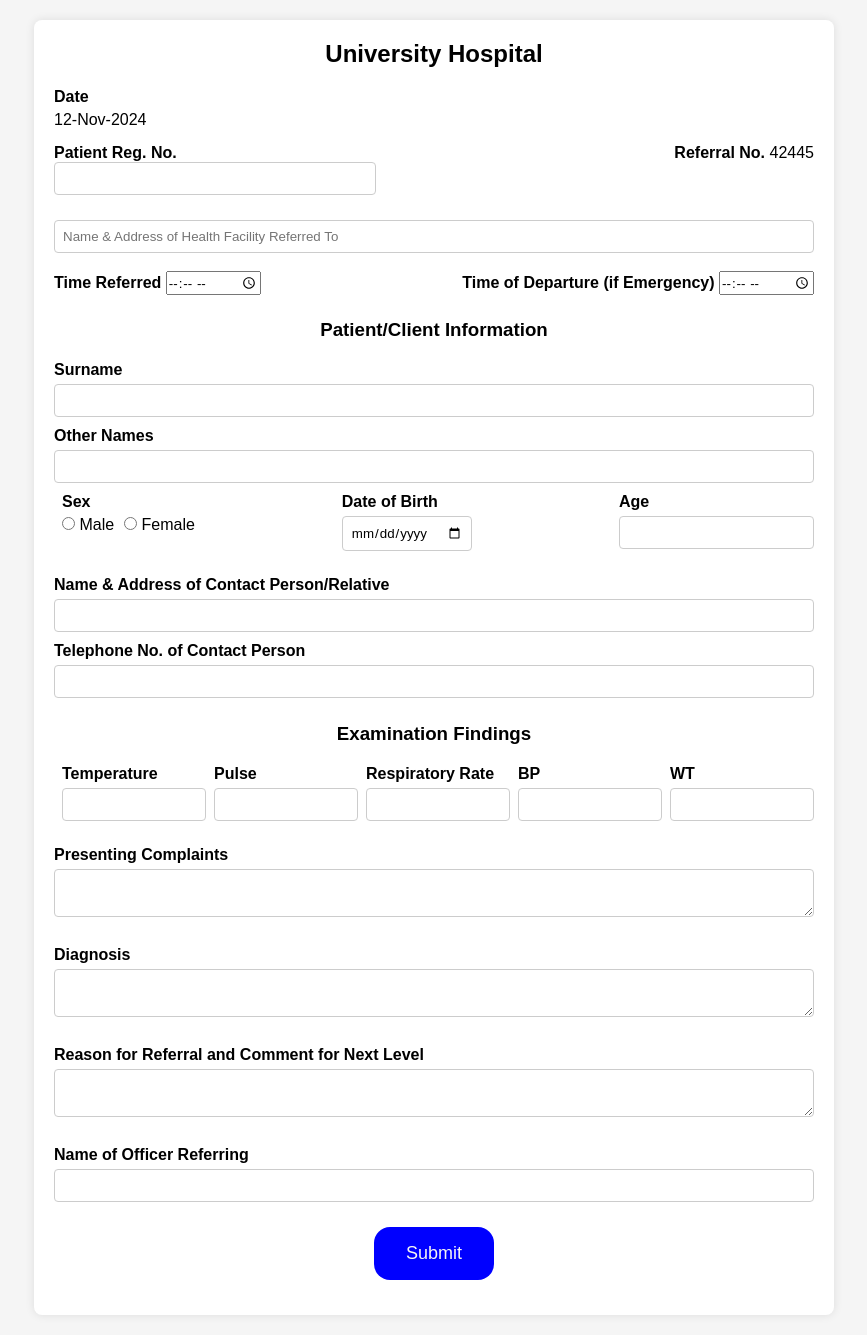
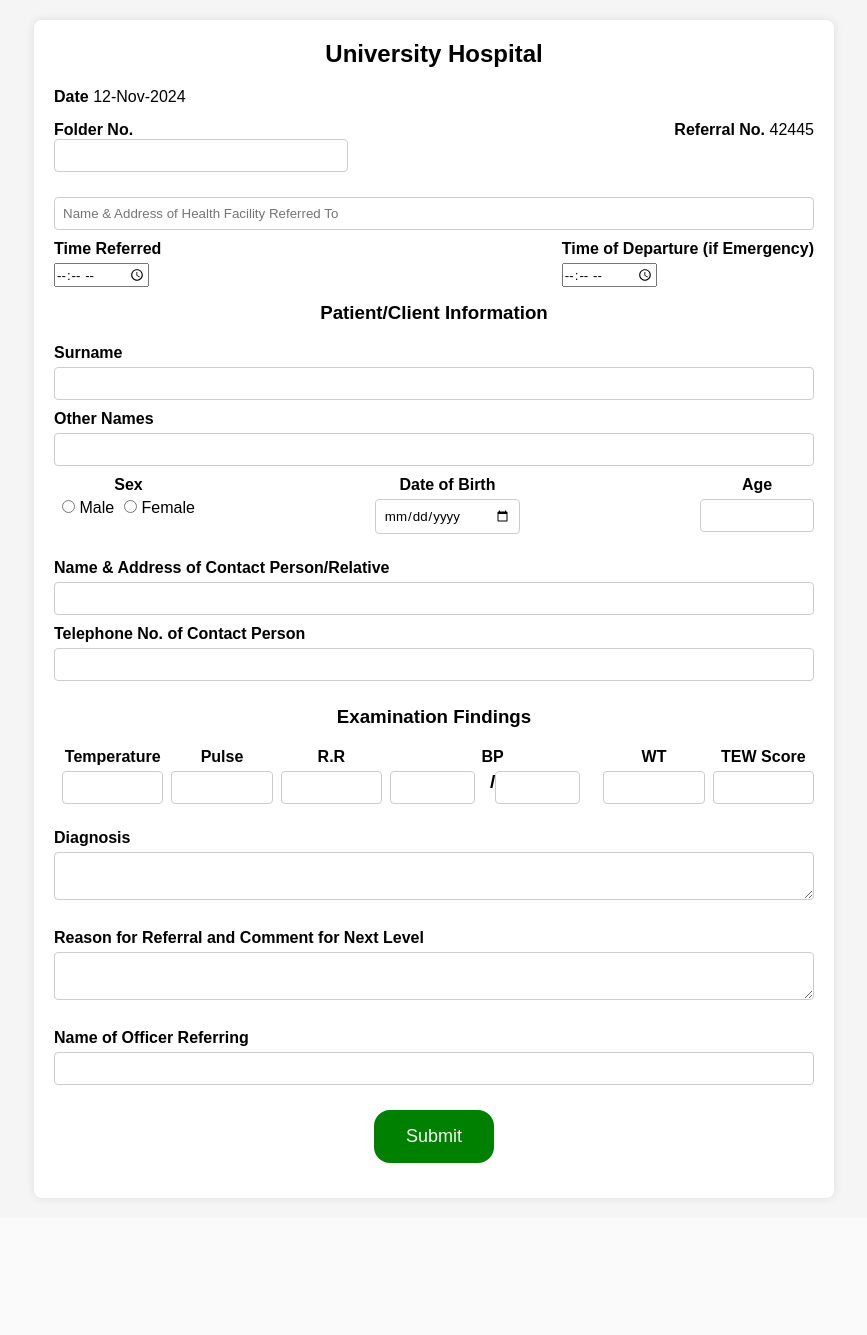
Before and after one commit to r3tr0t3ch/UHS-Referral, a Flask app: page / in a window 1280 px wide. Shown: the whole page, without its empty margins (206-1073 px from the left). After the commit the page ends 1200 px from the top, so only its background shows below. Run offline with Flask 3, Linux system fonts and the light colour scheme.

Commit message:
1. Moved all JS to a separate file. 2. Added a js scripts that checks if a number is already in the db and populates selected entries upon selection. 3. Changed favicon to that of the institution. 4. Changed colour of submit button to green. 5. Changed type from text to number for pulse, r,r and tew score.

```diff
--- a/main.py
+++ b/main.py
@@ -32,6 +32,7 @@ class ReferralInfo(db.Model):
     __tablename__ = "referral_info"
     id = db.Column(db.Integer, primary_key=True)
     referral_no = db.Column(db.String(6), nullable=False)
+    referral_date = db.Column(db.Date, nullable=False)
 
     patient_id = db.Column(db.Integer, db.ForeignKey("patient_info.id"))
     patient_referred = db.relationship("PatientInfo", back_populates="referralinfo")
@@ -39,14 +40,18 @@ class ReferralInfo(db.Model):
     referred_from = db.Column(db.String(200), nullable=False, default="University Hospital, KNUST")
     referral_time = db.Column(db.String(15), nullable=False)
     departure_time = db.Column(db.String(15), nullable=False)
+
     # vitals
     temperature = db.Column(db.Float, nullable=False)
     pulse = db.Column(db.Integer, nullable=False)
     resp_rate = db.Column(db.Integer, nullable=True)
-    bp = db.Column(db.String(7), nullable=False)
+    bp_sys = db.Column(db.Integer, nullable=False)
+    bp_dias = db.Column(db.Integer, nullable=False)
     weight = db.Column(db.Float, nullable=True)
+    tews = db.Column(db.Integer, nullable=False)
+
     # mos entry
-    patient_complaints = db.Column(db.String(250), nullable=False)
+
     diagnosis = db.Column(db.String(100), nullable=False)
     referral_comment = db.Column(db.String(250), nullable=False)
     mo = db.Column(db.String(100), nullable=False)
@@ -92,7 +97,6 @@ def save_patientinfo():
     patient.relative = relative
     patient.relative_contact = relative_contact
 
-
     db.session.add(patient)
     db.session.commit()
 
@@ -100,62 +104,76 @@ def save_patientinfo():
 def save_referralinfo():
     """Collects Referral specific Info from form and saves to the database."""
     patient_reg_no = request.form["patient-reg-no"]
+
+    referral_date = today
     facility_referred = request.form["facility-referred"]
     time_referred = request.form["time-referred"]
     departure_time = request.form["departure-time"]
 
-    temperature = request.form["temperature"]
-    pulse = request.form["pulse"]
-    resp_rate = request.form["respiratory-rate"]
-    bp = request.form["bp"]
-    weight = request.form["weight"]
+    temperature = float(request.form["temperature"])
+    pulse = int(request.form["pulse"])
+    resp_rate = int(request.form["respiratory-rate"])
+    bp_sys = int(request.form["systolic"])
+    bp_dias = int(request.form["diastolic"])
+    weight = float(request.form["weight"])
+    tews = int(request.form["tewsCode"])
 
-    complaints = request.form["complaints"]
+    # complaints = request.form["complaints"]
     diagnosis = request.form['diagnosis']
     referral_comment = request.form['referral-comments']
     mo = request.form['officer-name']
 
     referral = ReferralInfo()
     referral.patient_referred = PatientInfo.query.filter_by(patient_no=patient_reg_no).first()
+    referral.referral_date = referral_date
     referral.referral_no = referral_no
     referral.referral_time = time_referred
     referral.departure_time = departure_time
     referral.temperature = temperature
     referral.pulse = pulse
     referral.resp_rate = resp_rate
-    referral.bp = bp
+    referral.bp_sys = bp_sys
+    referral.bp_dias = bp_dias
     referral.weight = weight
-    referral.patient_complaints = complaints
+    referral.tews = tews
+    # referral.patient_complaints = complaints
     referral.diagnosis = diagnosis
     referral.referral_comment = referral_comment
     if facility_referred:
         referral.referred_from = facility_referred
-    else:
-        pass
     referral.mo = mo
 
     db.session.add(referral)
     db.session.commit()
 
 
-@app.route('/check_patient', methods=['POST'])
-def check_patient():
-    patient_no = request.json.get('patient_reg_no')  # Assuming you're using JSON data
-    patient = PatientInfo.query.filter_by(patient_no=patient_no).first()
+@app.route('/api/search-patients', methods=['GET'])
+def search_patients():
+    query = request.args.get('query', '')
 
-    if patient:
-        # Return the patient data as JSON
-        return jsonify({
-            "status": "success",
-            "patient": {
-                "patient_no": patient.patient_no,
-                "name": patient.name,
-                "dob": patient.dob,
-                # Add other relevant fields here
-            }
+    if len(query) < 3:
+        return jsonify([])
+
+    # Search for patients where patient_no contains the query
+    patients = PatientInfo.query.filter(
+        PatientInfo.patient_no.ilike(f'%{query}%')
+    ).all()
+
+    # Format the results
+    results = []
+    for patient in patients:
+        results.append({
+            'registrationNumber': patient.patient_no,
+            'surname': patient.last_name,
+            'otherNames': patient.other_names,
+            'sex': patient.sex,
+            'dateOfBirth': patient.dob.strftime('%Y-%m-%d'),
+            'age': patient.age,
+            'contactPerson': patient.relative,
+            'contactNumber': patient.relative_contact
         })
-    else:
-        return jsonify({"status": "not_found"}), 404
+
+    return jsonify(results)
 
 
 @app.route('/log', methods=['POST', 'GET'])
--- a/static/styles.css
+++ b/static/styles.css
@@ -3,7 +3,7 @@
   margin: 0;
   padding: 0;
   font-family: Arial, sans-serif;
-
+  /* border: 1px solid red; */
 }
 
 body {
@@ -24,7 +24,7 @@ body {
   width: 100%;
 }
 
-
+.one label,
 .two label {
   display: inline;
 }
@@ -37,22 +37,22 @@ body {
   justify-content: space-between;
 }
 
-.time {
-margin-top: .5rem;
-margin-bottom: 1.5rem;
-}
-
-.time label{
-display:inline;
-}
-
-
 .client,
 .findings {
   display: flex;
   flex-direction: column;
   margin-left: 0.5rem;
+  text-align: center;
 }
+
+.p-age {
+    width: 15%;
+}
+
+.BP-Values {
+  display: flex;
+}
+
 
 h2,
 h3 {
@@ -64,20 +64,37 @@ h3 {
   margin-bottom: 15px;
 }
 
-label {
+label,
+.bp {
   display: block;
   font-weight: bold;
   margin-bottom: 5px;
 }
 
+input[type="number"],
 input[type="text"],
 input[type="date"],
 textarea {
   width: 100%;
   padding: 8px;
   margin-bottom: 10px;
+  margin-right: 15px;
   border: 1px solid #ccc;
   border-radius: 4px;
+}
+
+#systolic,
+#diastolic {
+  width: 50%;
+  padding: 8px;
+  margin-bottom: 10px;
+  border: 1px solid #ccc;
+  border-radius: 4px;
+}
+
+.slash {
+  font-size: larger;
+  font-weight: 800;
 }
 
 #patient-reg-no {
@@ -98,16 +115,50 @@ textarea {
   font-weight: normal;
 }
 
+.findings label,
+.bp {
+    text-align: center;
+}
+
 .twelve {
-  display: flex;
-  justify-content: center;
+    display: flex;
+    justify-content: center;
 }
 
 button {
   padding: 1rem 2rem;
-  background-color: blue;
+  background-color: green;
   color: whitesmoke;
   border-radius: 1rem;
   border: none;
   font-size: large;
+  margin: 0 auto;
 }
+
+#suggestions {
+    position: absolute;
+    width: 20%;
+    max-height: 100px;
+    overflow-y: auto;
+    background-color: white;
+    border: 1px solid #ddd;
+    border-top: none;
+    border-radius: 0 0 4px 4px;
+    box-shadow: 0 2px 4px rgba(0,0,0,0.1);
+    z-index: 1000;
+    display: none;
+}
+
+.suggestion-item {
+    padding: 8px 12px;
+    cursor: pointer;
+}
+
+.suggestion-item:hover {
+    background-color: #f5f5f5;
+}
+
+/* Make sure the parent of the input and suggestions has relative positioning */
+.current-date {
+    position: relative;
+}
--- a/templates/index.html
+++ b/templates/index.html
@@ -5,11 +5,13 @@
     <meta http-equiv="X-UA-Compatible" content="IE=edge" />
     <meta name="viewport" content="width=device-width, initial-scale=1.0" />
     <title>Hospital Referral Form</title>
+    <link rel="shortcut icon" href="{{ url_for('static', filename='favicon.ico') }}">
     <link rel="stylesheet" href="{{url_for('static', filename='styles.css')}}" />
 
   </head>
   <body>
     <div class="form-container">
+<!--      <h2><img src="{{url_for('static', filename='UHS_LOGO.png')}}">University Hospital</h2>-->
       <h2>University Hospital</h2>
 
       <form action="/log" method="post">
@@ -21,9 +23,9 @@
 
         <div class="form-section two">
           <div class="patient-registration">
-            <label for="patient-reg-no">Patient Reg. No.</label>
-            <input type="text" id="patient-reg-no" name="patient-reg-no" />
-
+            <label for="patient-reg-no">Folder No.</label>
+            <input type="text" id="patient-reg-no" name="patient-reg-no" autocomplete="off" oninput="fetchPatientSuggestions(this.value)"/>
+            <div id="suggestions"></div>
           </div>
 
 
@@ -92,7 +94,7 @@
               <input type="date" id="dob" name="dob" onchange="calculateAge()"/>
             </div>
 
-            <div class="client">
+            <div class="client p-age">
               <label for="age">Age</label>
               <input type="text" id="age" name="age" readonly/>
             </div>
@@ -111,7 +113,7 @@
           <input type="text" id="contact-number" name="contact-number" />
         </div>
 
-        <h3>Examination Findings</h3>
+                <h3>Examination Findings</h3>
         <div class="form-section six">
           <div class="findings">
             <label for="temperature">Temperature</label>
@@ -119,27 +121,41 @@
           </div>
           <div class="findings">
             <label for="pulse">Pulse</label>
-            <input type="text" id="pulse" name="pulse" />
+            <input type="number" id="pulse" name="pulse" />
           </div>
           <div class="findings">
-            <label for="respiratory-rate">Respiratory Rate</label>
-            <input type="text" id="respiratory-rate" name="respiratory-rate" />
+            <label for="respiratory-rate">R.R</label>
+            <input type="number" id="respiratory-rate" name="respiratory-rate" />
           </div>
+
           <div class="findings">
-            <label for="bp">BP</label> <input type="text" id="bp" name="bp" />
+            <p class="bp">BP</p>
+            <div class="BP-Values">
+              <label for="systolic"></label>
+              <input type="number" name="systolic" id="systolic" />
+              <p class="slash">/</p>
+              <label for="diastolic"></label>
+              <input type="number" name="diastolic" id="diastolic" />
+            </div>
           </div>
+
           <div class="findings">
             <label for="weight">WT</label>
             <input type="text" id="weight" name="weight" />
           </div>
+
+          <div class="findings">
+            <label for="tewsCode">TEW Score</label>
+            <input type="number" name="tewsCode" id="tewsCode" />
+          </div>
         </div>
 
-        <div class="form-section seven">
-          <label for="complaints"
-            >Presenting Complaints</label
-          >
-          <textarea id="complaints" name="complaints"></textarea>
-        </div>
+<!--        <div class="form-section seven">-->
+<!--          <label for="complaints"-->
+<!--            >Presenting Complaints</label-->
+<!--          >-->
+<!--          <textarea id="complaints" name="complaints"></textarea>-->
+<!--        </div>-->
 
         <div class="form-section eight">
           <label for="diagnosis">Diagnosis</label>
@@ -176,32 +192,6 @@
       </form>
     </div>
 
-    <script>
-      function calculateAge()
-      {
-        const dobInput = document.getElementById("dob").value;
-        const dob = new Date(dobInput);
-        const today = new Date();
-
-        let age = today.getFullYear() - dob.getFullYear();
-        const monthDiff = today.getMonth() - dob.getMonth();
-        const dayDiff = today.getDate() - dob.getDate();
-
-
-        if (monthDiff < 0 || (monthDiff === 0 && dayDiff < 0)) {
-            age--;
-        }
-
-        if (age < 0 || age > 130) {
-            document.getElementById("age").value = "";
-            alert("Please enter a valid date of birth.");
-        }
-        else {
-            document.getElementById("age").value = age;
-        }
-       }
-
-
-    </script>
+    <script src="{{url_for('static', filename='script.js')}}">   </script>
   </body>
 </html>
```
Also changed, not shown: static/script.js (added, +85 -0 lines), static/UHS_LOGO.png (added), static/favicon.ico (added).
